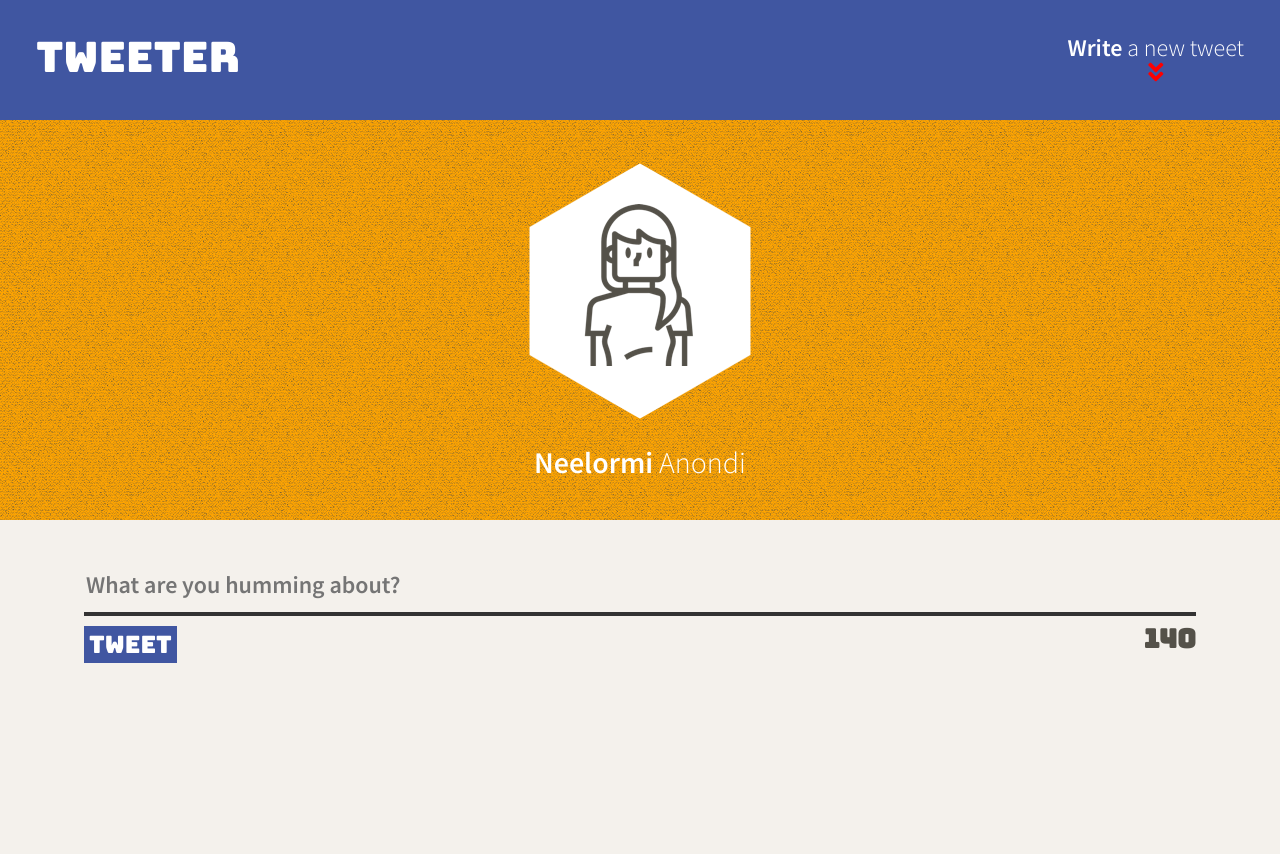
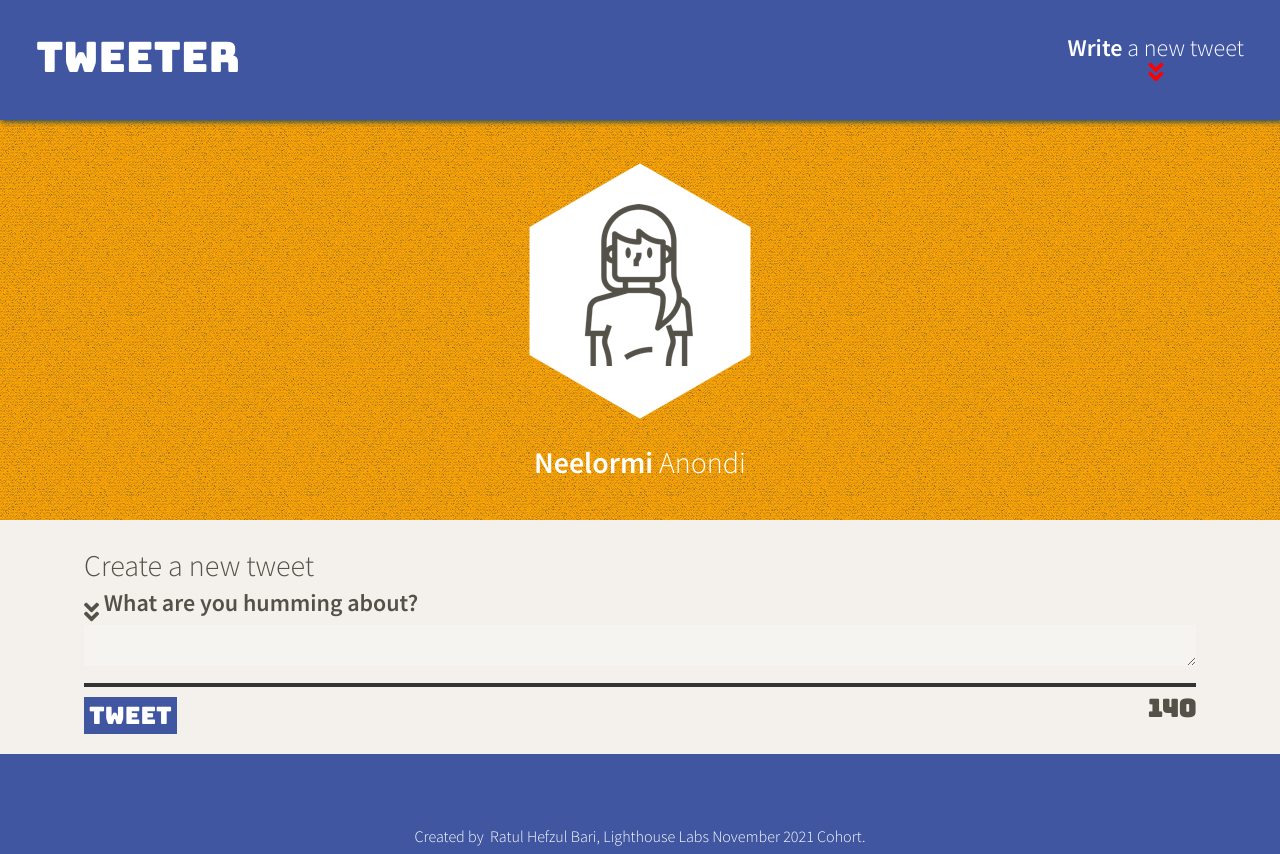
Before and after one commit to RAtul14ApriL/tweeter, a website: page public/index.html in a window 1280 px wide. Before the commit the page ends 800 px from the top, so only its background shows below. Drawn offline with nearby package versions, Linux system fonts and the light colour scheme.

Commit message:
Tweeking styles

```diff
--- a/public/index.html
+++ b/public/index.html
@@ -1,23 +1,28 @@
 <!DOCTYPE html>
 <html lang="en">
+
 <head>
   <!-- Meta Information -->
   <title>Tweeter - Home Page</title>
 
   <!-- External CSS -->
-    <link rel="stylesheet" href="https://cdnjs.cloudflare.com/ajax/libs/normalize/8.0.1/normalize.min.css" type="text/css" />
+  <link rel="stylesheet" href="https://cdnjs.cloudflare.com/ajax/libs/normalize/8.0.1/normalize.min.css"
+    type="text/css" />
 
   <!-- Fonts Used -->
   <link rel="preconnect" href="https://fonts.googleapis.com">
   <link rel="preconnect" href="https://fonts.gstatic.com" crossorigin>
-    <link href="https://fonts.googleapis.com/css2?family=Bungee&family=Source+Sans+Pro:ital,wght@0,300;0,600;1,300;1,600&display=swap" rel="stylesheet">
-    <link rel="stylesheet" href="https://cdnjs.cloudflare.com/ajax/libs/font-awesome/5.15.4/css/all.min.css"/>
+  <link
+    href="https://fonts.googleapis.com/css2?family=Bungee&family=Source+Sans+Pro:ital,wght@0,300;0,600;1,300;1,600&display=swap"
+    rel="stylesheet">
+  <link rel="stylesheet" href="https://cdnjs.cloudflare.com/ajax/libs/font-awesome/5.15.4/css/all.min.css" />
 
   <!-- App CSS -->
-    <link rel="stylesheet" href="styles/reset.css"/>
-    <link rel="stylesheet" href="/styles/layout.css" type="text/css"/>
-    <link rel="stylesheet" href="/styles/nav.css" type="text/css"/>
-    <link rel="stylesheet" href="/styles/header.css" type="text/css"/>
+  <link rel="stylesheet" href="./styles/reset.css" />
+  <link rel="stylesheet" href="./styles/layout.css" type="text/css" />
+  <link rel="stylesheet" href="./styles/nav.css" type="text/css" />
+  <link rel="stylesheet" href="./styles/header.css" type="text/css" />
+  <link rel="stylesheet" href="./styles/new-tweet.css" type="text/css" />
 
   <!-- External JS -->
   <script src="https://ajax.googleapis.com/ajax/libs/jquery/3.4.1/jquery.min.js"></script>
@@ -48,14 +53,24 @@
 
   <!-- Page-specific (main) content here -->
   <main class="container">
-      <form class="create-tweeter-post">
-        <input id="tweeter-post" type="text" placeholder="What are you humming about?" />
+    <div class="new-tweet">
+      <h2 class="tweet-subtitle">Create a new tweet</h2>
+      <form method="POST" action="localhost:8080/tweets">
+        <div class="create-tweeter-post">
+          <label class="tweet-label" for="tweet-text"><i class="fas fa-angle-double-down"></i> What are you humming about?</i></label>
+          <textarea id="tweet-text" name="text"></textarea>
           <hr>
-        <section class="tweet-btn-counter">
-          <input type="button" class="tweeter-btn" value="tweet"/>
-          <h3 id="character-count" aria-placeholder="140">140</h3>
-        </section>
+        </div>
+        <div class="tweet-btn-counter">
+          <button type="submit" class="tweeter-btn">Tweet</button>
+          <output name="counter" class="counter" for="tweet-text">140</output>
+        </div>
       </form>
+    </div>
   </main>
+  <footer>
+    Created by &nbsp<a href="https://github.com/RAtul14ApriL" target="_blank">Ratul Hefzul Bari</a>, Lighthouse Labs November 2021 Cohort.
+  </footer>
 </body>
+
 </html>
--- a/public/styles/layout.css
+++ b/public/styles/layout.css
@@ -24,7 +24,7 @@ body {
  * Additional CSS can be defined below or in other CSS files, as per instructions
  */
 
- /* +++++++++++++ COMMON ATTRIBUTES ++++++++++++ */
+ /* +++++++++++++ COMMON SELECTORS ++++++++++++ */
 body {
   font-family: 'Source Sans Pro', sans-serif;
   display: flex;
@@ -81,47 +81,25 @@ main {
   flex-direction: column;
   justify-content: center;
   align-items: center;
-  top:auto;
-  padding: 50px 20px 20px 20px;
+  top: auto;
+  padding: 30px 20px 20px 20px;
   background-color: #f4f1ec;
-  flex-grow: 5;
 }
 
-.create-tweeter-post {
+footer {
   width: 100%;
-  height: 50px;
-  top: 20px;
+  height: 100px;
+  background-color: #4056A1;
+  display: flex;
+  justify-content: center;
+  align-items: flex-end;
+  color: white;
+  font-size: 16px;
+  padding: 10px;
 }
 
-#tweeter-post {
-  width: 100%;
-  border: none;
-  background-color: rgba(255, 255, 255, 0);
-  top: 20px;
-  position: static;
-  font-size: 24px;
-  font-weight: 600;
+footer a {
+  color: white;
+  font-family: 'Source Sans Pro', sans-serif;
+  text-decoration: none;
 }
-
-.tweeter-btn {
-  background-color: #4056A1;
-  font-family: 'Bungee', cursive;
-  font-size: 24px;
-  color: white;
-  border: none;
-  padding: 5px;
-}
-
-.tweet-btn-counter {
-  display: flex;
-  justify-content: space-between;
-}
-
-#character-count {
-  font-family: 'Bungee', cursive;
-  font-weight: 600;
-}
-
-::placeholder {
-  font-weight: 600;
-}
--- a/public/styles/nav.css
+++ b/public/styles/nav.css
@@ -8,6 +8,8 @@ nav {
   align-content: center;
   color: white;
   box-shadow: 2px 2px 5px darkslategray;
+  position: inherit;
+  z-index: 2;
 }
 
 .logo {
@@ -23,7 +25,17 @@ nav {
   justify-content: space-around;
   align-items: center;
 }
-
+/* ++++++++ double down arrow +++++++++++++ */
 .fas {
   color: red;
+  cursor: pointer;
 }
+
+.fas:hover {
+  animation: a9 .5s infinite linear;
+}
+
+@keyframes a9 {
+  0%   {transform: translateY(0px)}
+  100% {transform: translateY( 30px)}
+}
--- /dev/null
+++ b/public/styles/new-tweet.css
@@ -0,0 +1,67 @@
+.new-tweet {
+  width: 100%;
+  display: flex;
+  flex-direction: column;
+  justify-content: space-between;
+  align-items: stretch;
+}
+
+.create-tweeter-post {
+  max-width: 100%;
+  display: flex;
+  flex-direction: column;
+  align-content: flex-start;
+  top: 20px;
+}
+
+.tweet-subtitle {
+  margin-bottom: 10px;
+
+}
+
+.tweet-label {
+  margin-bottom: 10px;
+  font-weight: 600;
+}
+.tweet-label .fas {
+  color: #545149;
+  animation: a9 .75s infinite linear;
+}
+@keyframes a9 {
+  0%   {transform: translateY(0px)}
+  100% {transform: translateY( 15px)}
+}
+
+#tweet-text {
+  margin: 0px 0px 5px 0px;
+  background-color: rgba(250, 250, 250, .25);
+  border: none;
+  font-size: 16px;
+  font-weight: 600;
+}
+
+.tweet-btn-counter {
+  display: flex;
+  justify-content: space-between;
+}
+
+.tweeter-btn {
+  background-color: #4056A1;
+  font-family: 'Bungee', cursive;
+  font-size: 24px;
+  color: white;
+  border: none;
+  padding: 5px;
+  cursor: pointer;
+  transition-duration: 0.4s;
+}
+
+.tweeter-btn:hover {
+  background-color: rgb(23, 151, 255);
+  color: #4056A1
+}
+
+.counter {
+  font-family: 'Bungee', cursive;
+  font-weight: 600;
+}
--- a/server/data-files/initial-tweets.json
+++ b/server/data-files/initial-tweets.json
@@ -8,7 +8,7 @@
     "content": {
       "text": "If I have seen further it is by standing on the shoulders of giants"
     },
-    "created_at": 1639281037000
+    "created_at": 1639326890610
   },
   {
     "user": {
@@ -19,6 +19,6 @@
     "content": {
       "text": "Je pense , donc je suis"
     },
-    "created_at": 1639367437000
+    "created_at": 1639413290610
   }
 ]
```
Also changed, not shown: public/scripts/composer-char-counter.js (added). Lines whose indentation alone changed are shown as unchanged.
